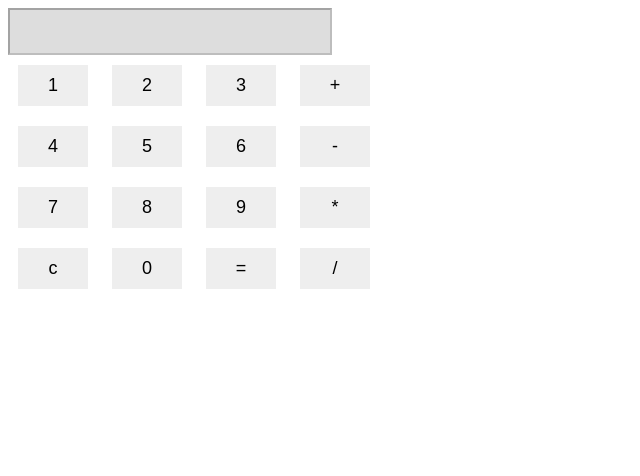
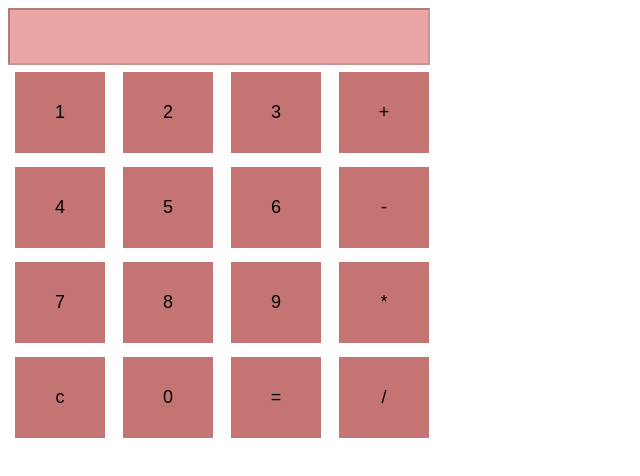
Before and after one commit to fatima-masmas/Kickstart, a plain HTML site: page calculator2/index.html in a window 1280 px wide. Shown: the whole page, without its empty margins (0-640 px from the left). Drawn offline with Linux system fonts and the light colour scheme.

Commit message:
fahrbe-anpassen

```diff
--- a/calculator2/style.css
+++ b/calculator2/style.css
@@ -1,18 +1,18 @@
 #display {
     font-size: 20px;
-    background-color: #ddd;
-    padding: 10px;
-    width: 300px;
+    background-color: rgb(235, 165, 165);
+    padding: 15px;
+    width: 388px;
 }
 
 input[type=button] {
     font-size: 18px;
-    padding: 10px;
-    width: 70px;
-    background-color: #eee;
+    padding: 30px;
+    width: 90px;
+    background-color: rgb(197, 116, 116);
     border: none;
-    margin: 10px;
+    margin: 7px;
 }
 input[type=button]:active {
-    background-color: #ccc;
+    background-color: rgb(36, 2, 2);
 }
```
